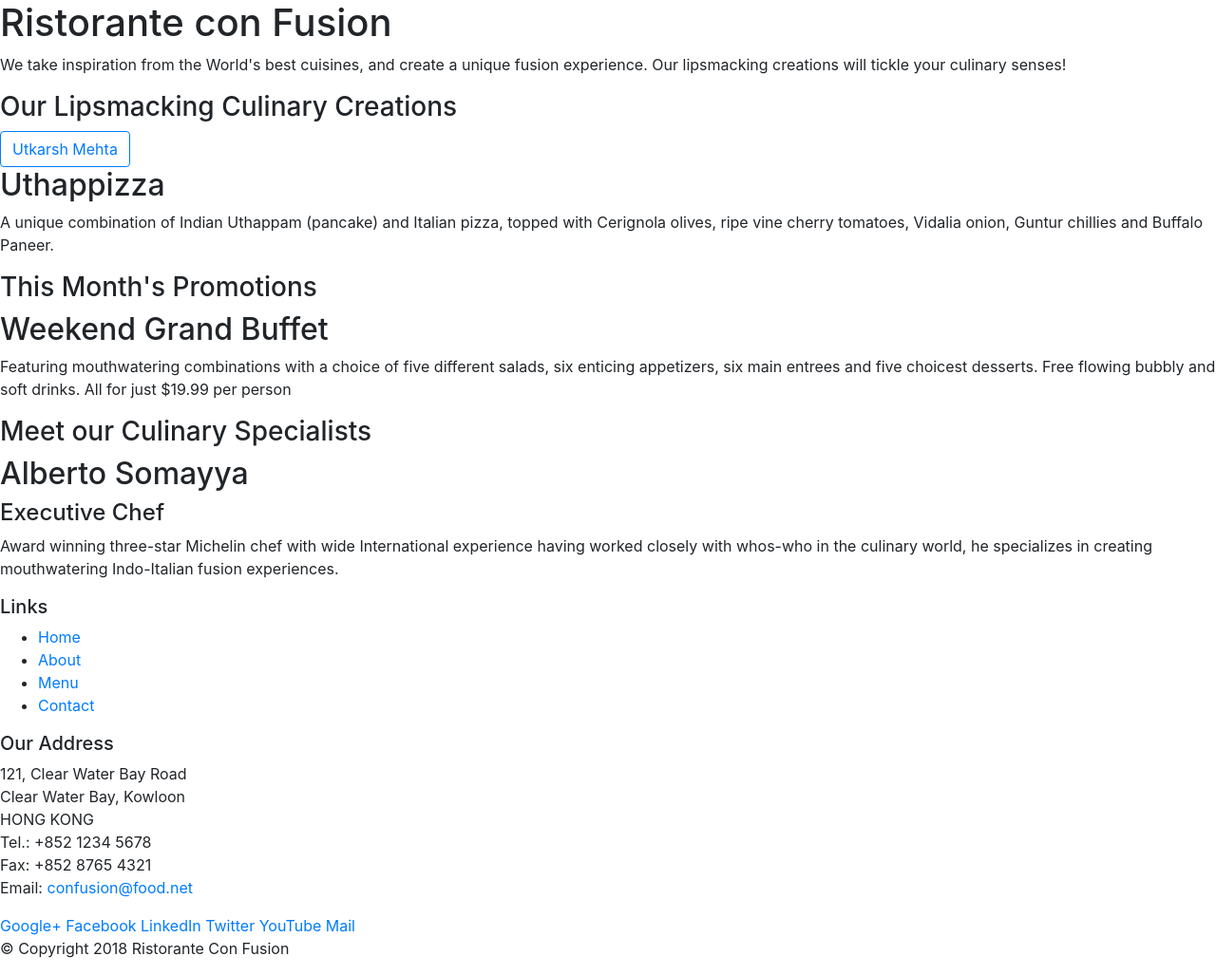
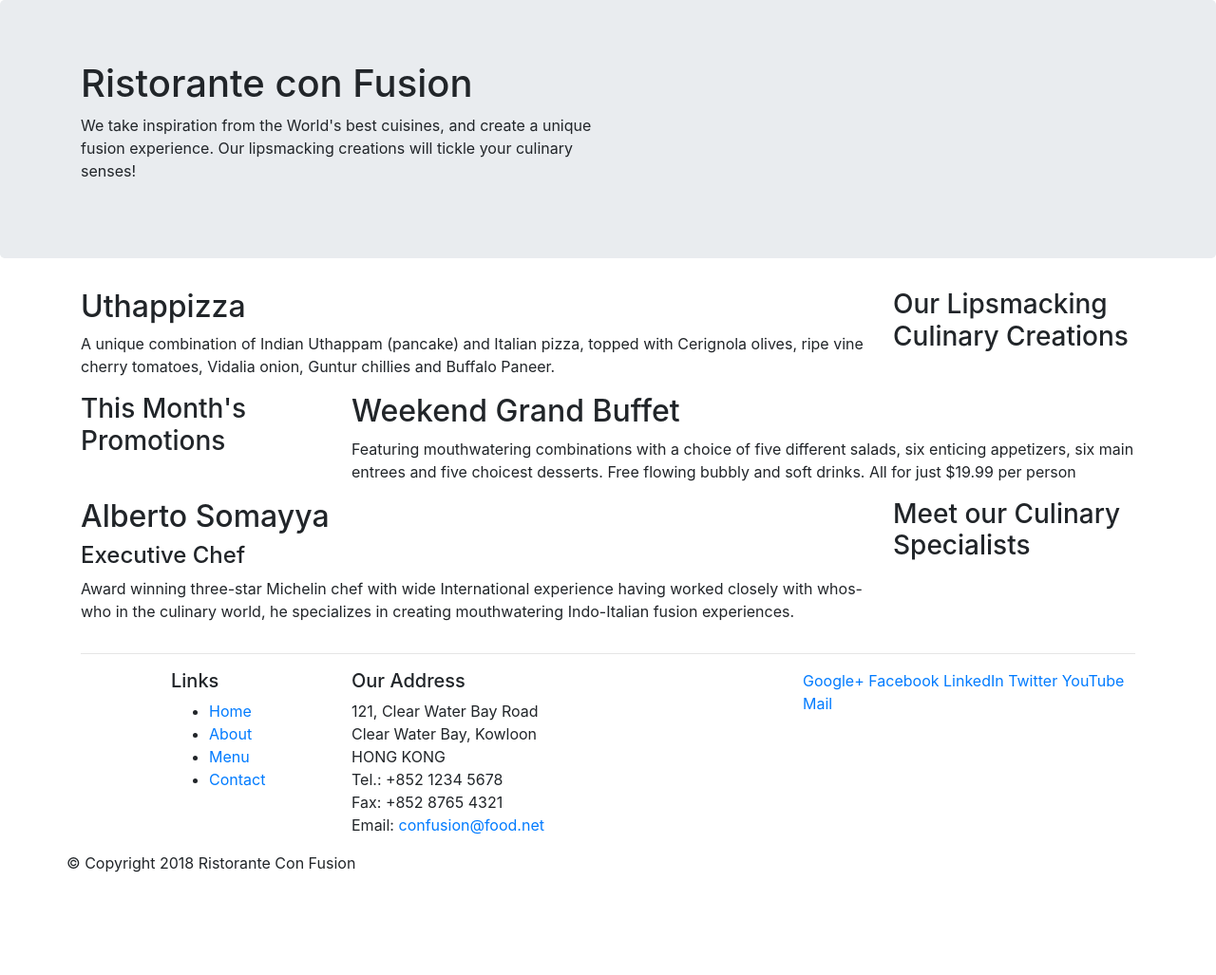
Before and after one commit to utkarshmehta/umehta.githhub.io, a website: page index.html in a window 1280 px wide. Shown: the whole page at 95% size. After the commit the page ends 937 px from the top, so only its background shows below. Drawn offline with nearby package versions, Linux system fonts and the light colour scheme.

Commit message:
bootstrap grid

```diff
--- a/index.html
+++ b/index.html
@@ -15,10 +15,10 @@
   </head>
 
   <body>
-    <header>
-      <div>
-        <div>
-          <div>
+    <header class="jumbotron">
+      <div class="container">
+        <div class="row">
+          <div class="col-12 col-sm-6">
             <h1>Ristorante con Fusion</h1>
             <p>
               We take inspiration from the World's best cuisines, and create a
@@ -26,18 +26,17 @@
               your culinary senses!
             </p>
           </div>
-          <div></div>
+          <div class="col-12 col-sm"></div>
         </div>
       </div>
     </header>
 
-    <div>
-      <div>
-        <div>
+    <div class="container">
+      <div class="row">
+        <div class="col-12 col-sm-4 col-md-3 order-sm-last">
           <h3>Our Lipsmacking Culinary Creations</h3>
         </div>
-        <div>
-          <button class="btn btn-outline-primary">Utkarsh Mehta</button>
+        <div class="col col-sm col-md order-sm-first">
           <h2>Uthappizza</h2>
           <p>
             A unique combination of Indian Uthappam (pancake) and Italian pizza,
@@ -47,11 +46,11 @@
         </div>
       </div>
 
-      <div>
-        <div>
+      <div class="row">
+        <div class="col-12 col-sm-4 col-md-3">
           <h3>This Month's Promotions</h3>
         </div>
-        <div>
+        <div class="col col-sm col-md">
           <h2>Weekend Grand Buffet</h2>
           <p>
             Featuring mouthwatering combinations with a choice of five different
@@ -62,11 +61,11 @@
         </div>
       </div>
 
-      <div>
-        <div>
+      <div class="row">
+        <div class="col-12 col-sm-4 col-md-3 order-sm-last">
           <h3>Meet our Culinary Specialists</h3>
         </div>
-        <div>
+        <div class="col col-sm col-md order-sm-first">
           <h2>Alberto Somayya</h2>
           <h4>Executive Chef</h4>
           <p>
@@ -80,9 +79,10 @@
     </div>
 
     <footer>
-      <div>
-        <div>
-          <div>
+      <div class="container">
+          <hr>
+        <div class="row">
+          <div class="col-4 offset-1 col-sm-2">
             <h5>Links</h5>
             <ul>
               <li><a href="#">Home</a></li>
@@ -91,7 +91,7 @@
               <li><a href="#">Contact</a></li>
             </ul>
           </div>
-          <div>
+          <div class="col-7 col-sm-5">
             <h5>Our Address</h5>
             <address>
               121, Clear Water Bay Road<br />
@@ -102,7 +102,7 @@
               Email: <a href="mailto:confusion@food.net">confusion@food.net</a>
             </address>
           </div>
-          <div>
+          <div class="col-12 col-sm-4">
             <div>
               <a href="http://google.com/+">Google+</a>
               <a href="http://www.facebook.com/profile.php?id=">Facebook</a>
@@ -113,8 +113,8 @@
             </div>
           </div>
         </div>
-        <div>
-          <div>
+        <div class="row">
+          <div class="auto">
             <p>© Copyright 2018 Ristorante Con Fusion</p>
           </div>
         </div>
```
